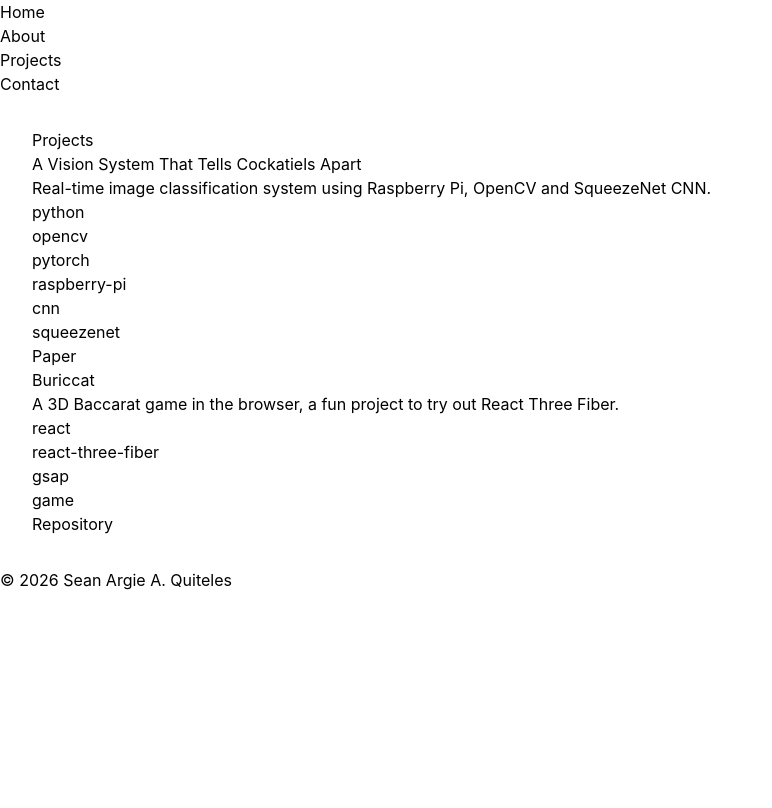
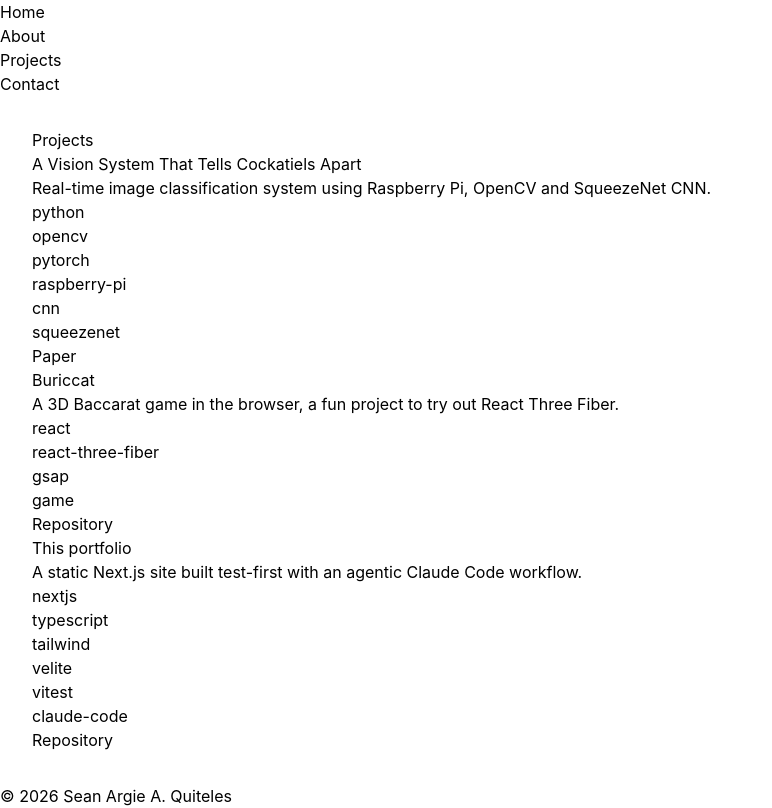
Before and after one commit to saaquiteles/webportfolio2, a Next.js app: page /projects in a window 1280 px wide. Shown: the whole page, without its empty margins (0-772 px from the left). Built offline with nearby package versions, Linux system fonts and the light colour scheme.

Commit message:
feat: add this portfolio as a project, with content only
Adding a project with one MDX file and one data entry proves requirement R-08 (no code change), and credits Matt Pocock's skills for the simplified workflow.

```diff
--- /dev/null
+++ b/content/projects/portfolio.mdx
@@ -0,0 +1,23 @@
+---
+title: This portfolio
+slug: portfolio
+summary: A static Next.js site built test-first with an agentic Claude Code workflow.
+date: "2026-10"
+tags: [nextjs, typescript, tailwind, velite, vitest, claude-code]
+---
+
+This site is the project. It is a static Next.js site, exported for GitHub Pages, where every project is typed data plus one MDX file, so adding a project needs no code change.
+
+## Built with
+
+Next.js, TypeScript, Tailwind CSS, Velite with MDX, and Vitest.
+
+[Source code on GitHub](https://github.com/saaquiteles/webportfolio2)
+
+## How it was built
+
+Every task was built test first with Claude Code. An automated check runs the type check, lint, tests and the static build, a second agent reviews each change, and each task ends with a learning note.
+
+## Credits
+
+The agentic workflow was simplified with ideas from [Matt Pocock's skills](https://github.com/mattpocock/skills).
--- a/src/data/projects.ts
+++ b/src/data/projects.ts
@@ -19,4 +19,13 @@ export const projects: Project[] = [
     links: { repo: 'https://github.com/saaquiteles/baccarat' },
     featured: true,
   },
+  {
+    slug: 'portfolio',
+    title: 'This portfolio',
+    summary: 'A static Next.js site built test-first with an agentic Claude Code workflow.',
+    year: 2026,
+    tags: ['nextjs', 'typescript', 'tailwind', 'velite', 'vitest', 'claude-code'],
+    links: { repo: 'https://github.com/saaquiteles/webportfolio2' },
+    featured: true,
+  },
 ];
```
Also changed, not shown: 2 other files (tests, documents, lock files or other folders).
